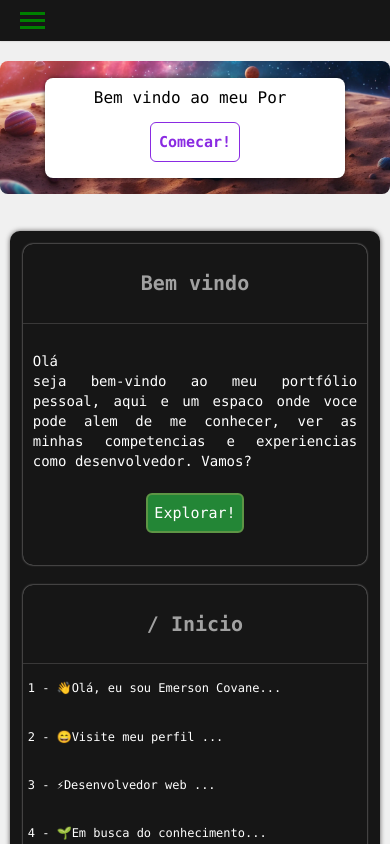
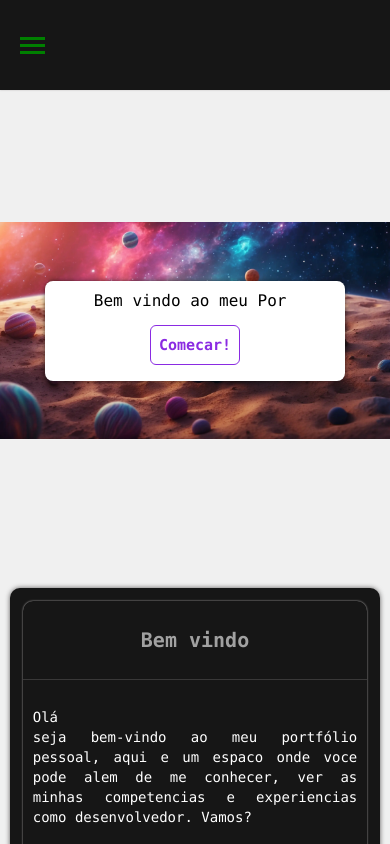
Before and after one commit to emers0n17/Portfolio_React, a React (Vite) app: page / in a window 390 px wide. Shown: the top 844 px of the page. Built offline with nearby package versions, Linux system fonts and the light colour scheme.

Commit message:
Ajuste para deploy 2

```diff
--- a/src/Estilos/estyleInicio.css
+++ b/src/Estilos/estyleInicio.css
@@ -407,8 +407,8 @@ body {
   }
 
   #containerInicio {
-    min-height: 1600px;
-    height: 1800px;
+    height: 2000px;
+    margin-bottom: 400px;
   }
 
   #perfil {
```
